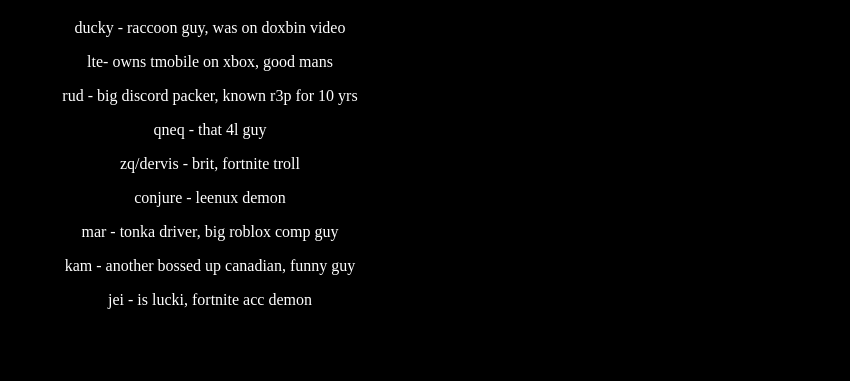
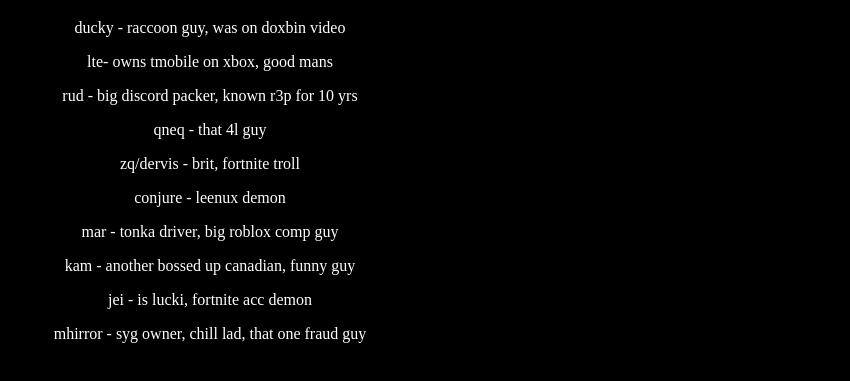
Before and after one commit to sluggish/tux.github.io, a plain HTML site: page members.html in a window 1280 px wide. Shown: the part 227-608 px from the top of the page, without its empty margins (430-1280 px from the left). Drawn offline with Linux system fonts and the light colour scheme.

Commit message:
Update members.html

```diff
--- a/members.html
+++ b/members.html
@@ -68,6 +68,7 @@
                         <p>mar - tonka driver, big roblox comp guy</p>
                         <p>kam - another bossed up canadian, funny guy</p>
                         <p>jei - is lucki, fortnite acc demon</p>
+                        <p>mhirror - syg owner, chill lad, that one fraud guy</p>
                     </tb>
                 </table>
             </div>
```
